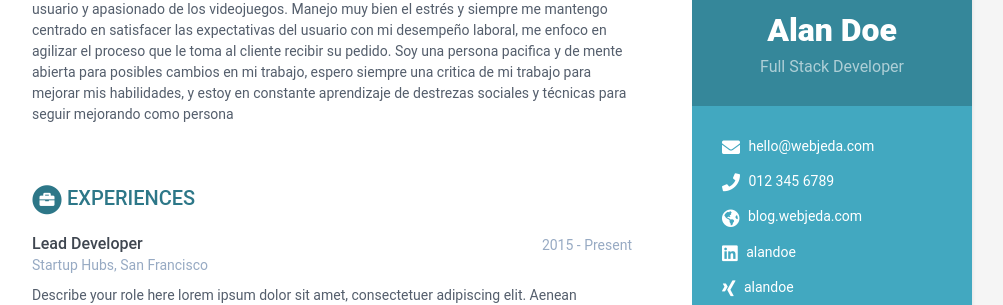
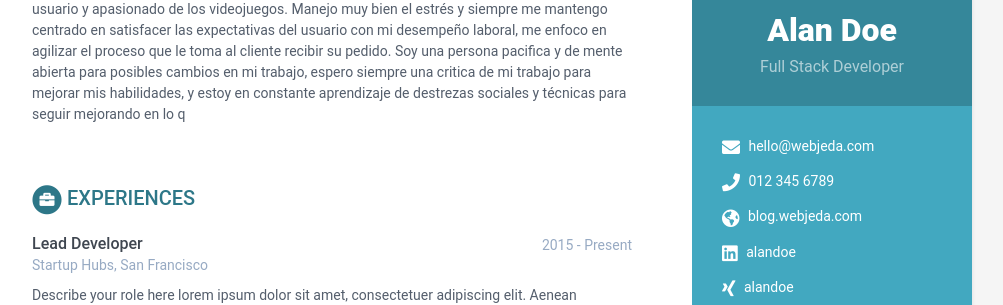
Before and after one commit to KevinC99/good-birch-4e19a, a Jekyll site: the page built from index.html, in a window 1280 px wide and 900 px high. Shown: the part 162-467 px from the top of the window, without its empty margins (168-1171 px from the left). Built offline with Jekyll 4.4.1, drawn with Linux system fonts in a browser that asks for light colours; some of the changed text lies outside the part shown.

Commit message:
data.yml: updated summary in career-profile

```diff
--- a/_data/data.yml
+++ b/_data/data.yml
@@ -40,8 +40,7 @@ career-profile:
     proceso que le toma al cliente recibir su pedido. Soy una persona pacifica y
     de mente abierta para posibles cambios en mi trabajo, espero siempre una
     critica de mi trabajo para mejorar mis habilidades, y estoy en constante
-    aprendizaje de destrezas sociales y técnicas para seguir mejorando como
-    persona
+    aprendizaje de destrezas sociales y técnicas para seguir mejorando en lo q
 education:
   - degree: MSc in Computer Science
     university: University of London
```
